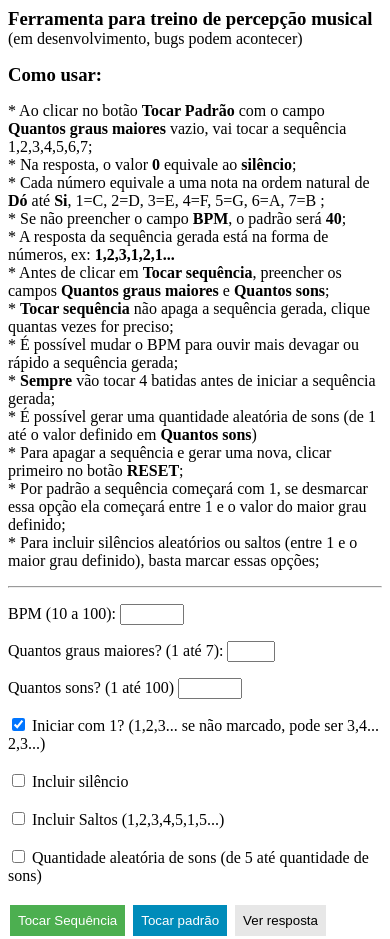
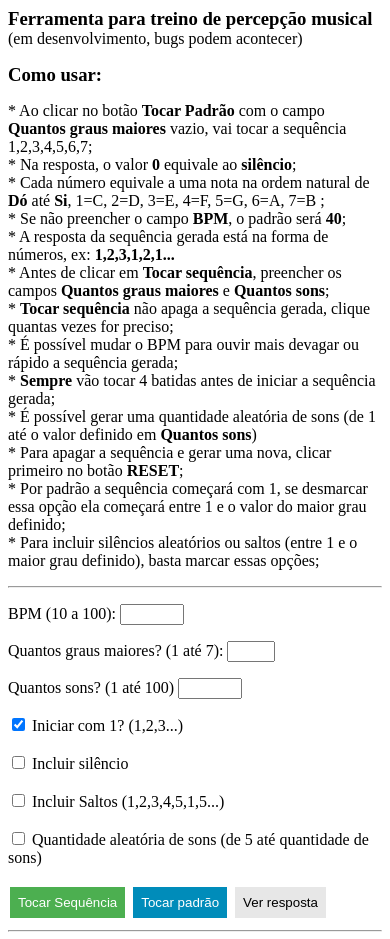
Before and after one commit to jgfenix/percepcao_musical, a plain HTML site: page index.html in a window 390 px wide. Shown: the top 939 px of the page. Drawn offline with nearby package versions, Linux system fonts and the light colour scheme.

Commit message:
redução da frase para melhor visualização em mobile

```diff
--- a/index.html
+++ b/index.html
@@ -68,7 +68,7 @@
     <input id="inputQntSons" name="textinput" type="number" min="1" max="100">
   </p><p>
     <input id="inputIniciaEmUm" type="checkbox" checked>
-    <label for="inputIniciaEmUm">Iniciar com 1? (1,2,3... se não marcado, pode ser 3,4... 2,3...)</label><br><br>
+    <label for="inputIniciaEmUm">Iniciar com 1? (1,2,3...)</label><br><br>
 
     <input id="inputIncluirSilencio" type="checkbox">
     <label for="inputIncluirSilencio">Incluir silêncio</label><br><br>
```
